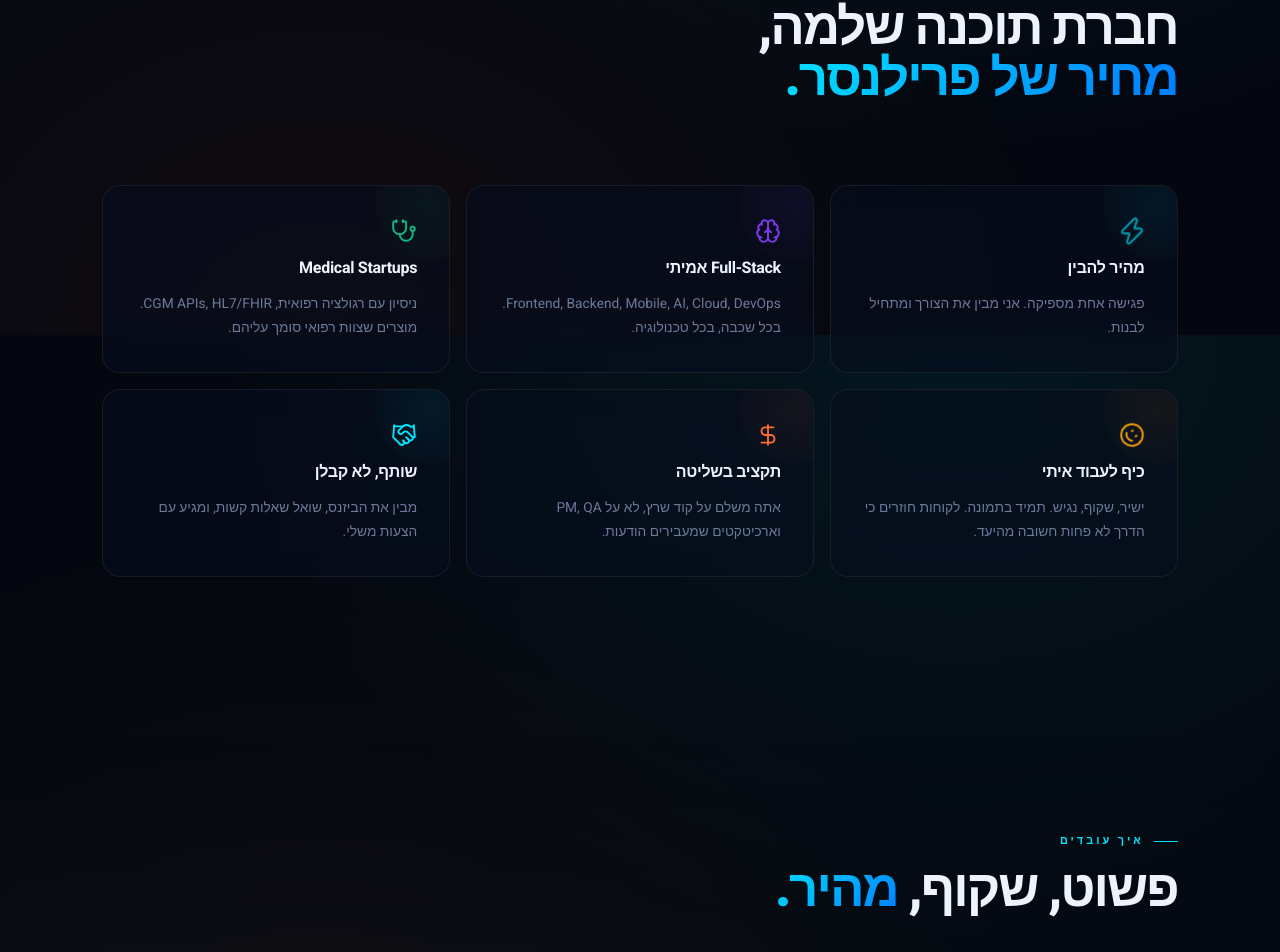
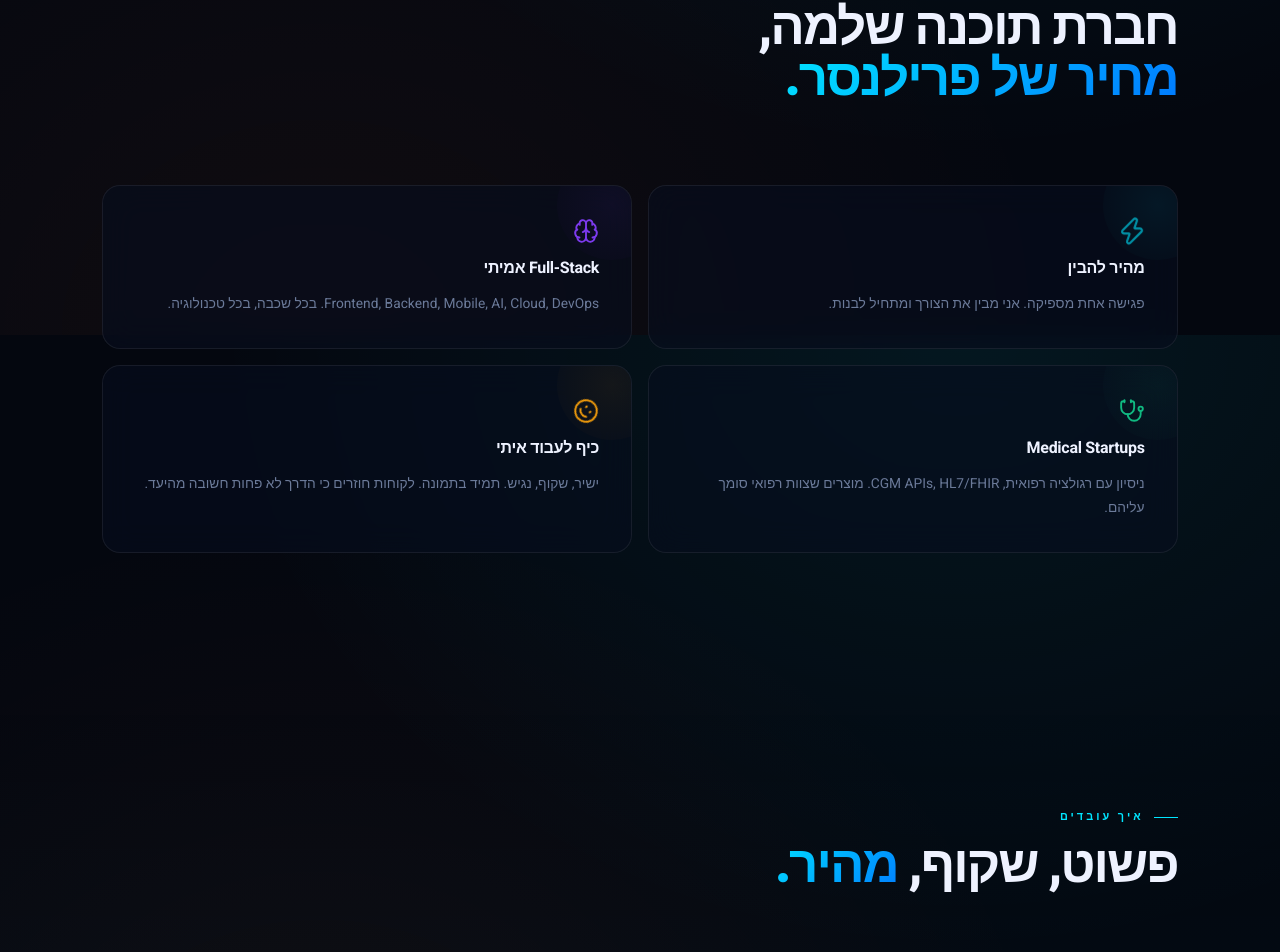
Before and after one commit to studioidan/popapp-website, a Next.js app: page / in a window 1280 px wide. Shown: the part 6065-7017 px from the top of the page. Built offline with nearby package versions, Linux system fonts and the light colour scheme.

Commit message:
fix: WhyMe 4 cards 2x2 — symmetric always

```diff
--- a/components/WhyMe.tsx
+++ b/components/WhyMe.tsx
@@ -1,14 +1,12 @@
 'use client'
 import { useEffect, useRef } from 'react'
-import { Zap, Brain, Stethoscope, Smile, DollarSign, Handshake } from 'lucide-react'
+import { Brain, Stethoscope, Smile, Handshake, Zap } from 'lucide-react'
 
 const cards = [
-  { Icon: Zap,         title:'מהיר להבין',       text:'פגישה אחת מספיקה. אני מבין את הצורך ומתחיל לבנות.', accent:'#00e5ff', anim:'pulse' },
-  { Icon: Brain,       title:'Full-Stack אמיתי',  text:'Frontend, Backend, Mobile, AI, Cloud, DevOps. בכל שכבה, בכל טכנולוגיה.', accent:'#7c3aed', anim:'none' },
-  { Icon: Stethoscope, title:'Medical Startups',  text:'ניסיון עם רגולציה רפואית, CGM APIs, HL7/FHIR. מוצרים שצוות רפואי סומך עליהם.', accent:'#10b981', anim:'none' },
-  { Icon: Smile,       title:'כיף לעבוד איתי',   text:'ישיר, שקוף, נגיש. תמיד בתמונה. לקוחות חוזרים כי הדרך לא פחות חשובה מהיעד.', accent:'#f59e0b', anim:'spin-slow' },
-  { Icon: DollarSign,  title:'תקציב בשליטה',     text:'אתה משלם על קוד שרץ, לא על PM, QA וארכיטקטים שמעבירים הודעות.', accent:'#ff6b35', anim:'none' },
-  { Icon: Handshake,   title:'שותף, לא קבלן',    text:'מבין את הביזנס, שואל שאלות קשות, ומגיע עם הצעות משלי.', accent:'#00e5ff', anim:'none' },
+  { Icon: Zap,         title:'מהיר להבין',      text:'פגישה אחת מספיקה. אני מבין את הצורך ומתחיל לבנות.', accent:'#00e5ff', anim:'pulse' },
+  { Icon: Brain,       title:'Full-Stack אמיתי', text:'Frontend, Backend, Mobile, AI, Cloud, DevOps. בכל שכבה, בכל טכנולוגיה.', accent:'#7c3aed', anim:'none' },
+  { Icon: Stethoscope, title:'Medical Startups', text:'ניסיון עם רגולציה רפואית, CGM APIs, HL7/FHIR. מוצרים שצוות רפואי סומך עליהם.', accent:'#10b981', anim:'none' },
+  { Icon: Smile,       title:'כיף לעבוד איתי',  text:'ישיר, שקוף, נגיש. תמיד בתמונה. לקוחות חוזרים כי הדרך לא פחות חשובה מהיעד.', accent:'#f59e0b', anim:'spin-slow' },
 ]
 
 export default function WhyMe() {
@@ -51,7 +49,7 @@ export default function WhyMe() {
           </span>
         </h2>
 
-        <div style={{ display:'grid', gridTemplateColumns:'repeat(3,1fr)', gap:16 }} className="why-grid">
+        <div style={{ display:'grid', gridTemplateColumns:'repeat(2,1fr)', gap:16 }} className="why-grid">
           {cards.map((c, i) => (
             <div key={c.title}
               ref={el => { refs.current[i] = el }}
@@ -99,9 +97,8 @@ export default function WhyMe() {
       </div>
 
       <style>{`
-        .why-grid { grid-template-columns: repeat(3, 1fr); }
-        @media (max-width: 768px) { .why-grid { grid-template-columns: 1fr !important; } }
-        @media (min-width: 769px) and (max-width: 1024px) { .why-grid { grid-template-columns: repeat(2, 1fr) !important; } }
+        .why-grid { grid-template-columns: repeat(2,1fr); }
+        @media (max-width: 600px) { .why-grid { grid-template-columns: 1fr !important; } }
         @keyframes icon-pulse { 0%,100%{opacity:1;transform:scale(1)} 50%{opacity:0.7;transform:scale(1.2)} }
         @keyframes icon-spin  { from{transform:rotate(0deg)} to{transform:rotate(360deg)} }
       `}</style>
```
